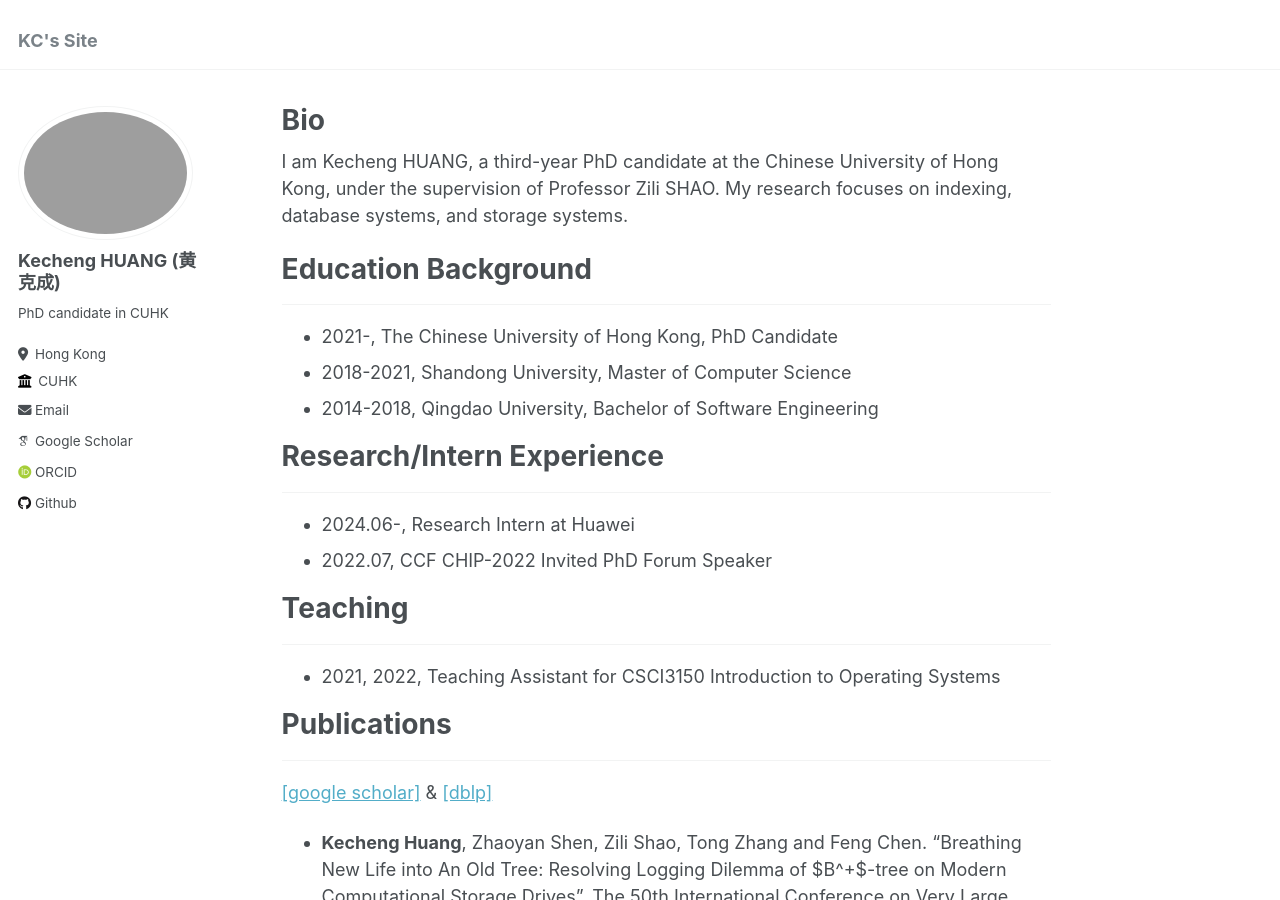
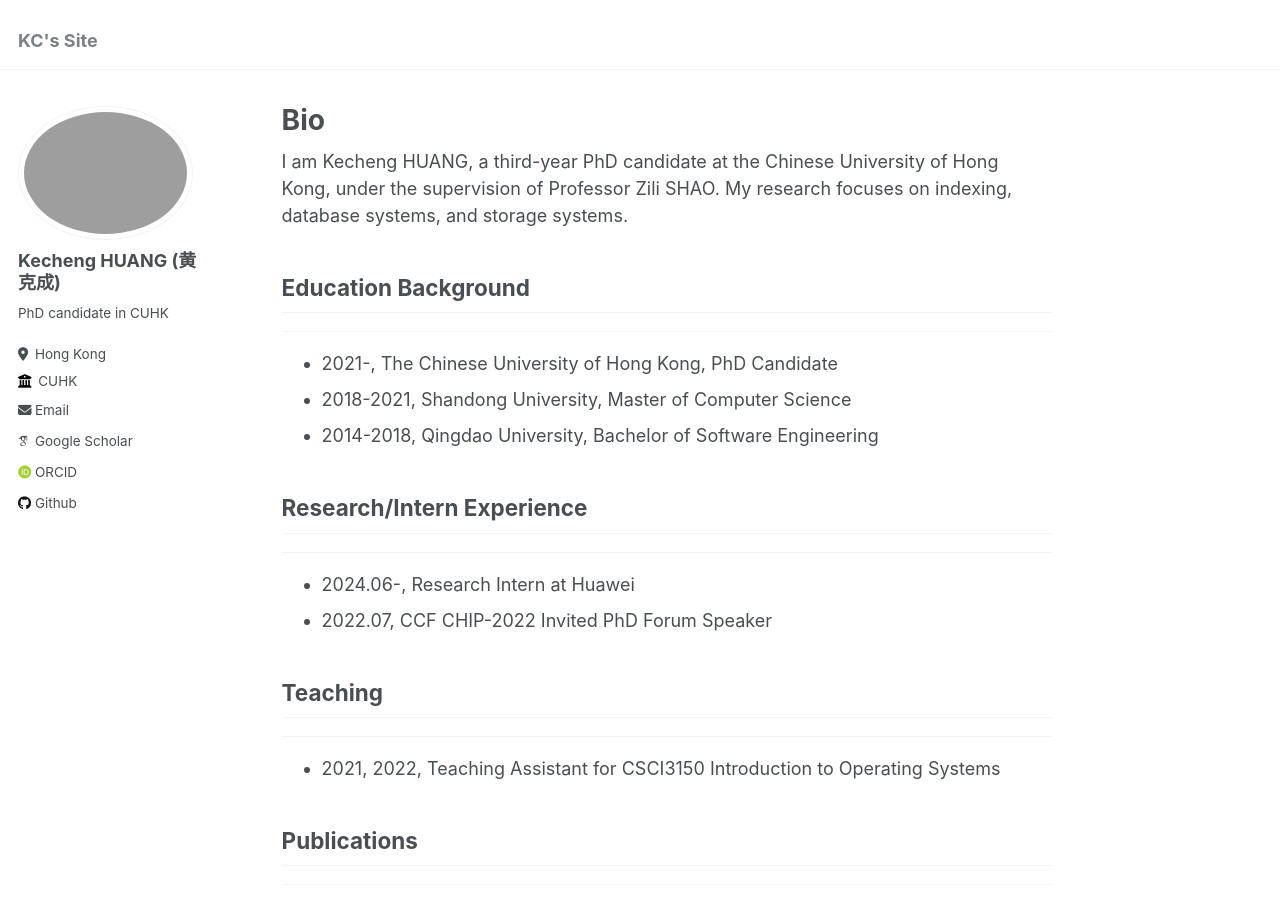
Before and after one commit to ericaloha/ericaloha.github.io, a Jekyll site: the page built from _pages/about.md, in a window 1280 px wide and 900 px high. Built offline with Jekyll 4.4.1, drawn with Linux system fonts in a browser that asks for light colours; some web fonts are replaced.

```diff
--- a/_pages/about.md
+++ b/_pages/about.md
@@ -7,7 +7,7 @@ author_profile: true
 
 I am Kecheng HUANG, a third-year PhD candidate at the Chinese University of Hong Kong, under the supervision of Professor Zili SHAO. My research focuses on indexing, database systems, and storage systems.
 
-# Education Background
+## Education Background
 
 ---
 
@@ -16,20 +16,20 @@ I am Kecheng HUANG, a third-year PhD candidate at the Chinese University of Hong
 - 2014-2018,      Qingdao University,                         Bachelor of Software Engineering
 
 
-# Research/Intern Experience
+## Research/Intern Experience
 
 ---
 
 - 2024.06-,        Research Intern at Huawei
 - 2022.07,         CCF CHIP-2022  Invited PhD Forum Speaker
 
-# Teaching
+## Teaching
 
 ---
 
 - 2021, 2022,       Teaching Assistant for CSCI3150 Introduction to Operating Systems
 
-# Publications
+## Publications
 
 ---
 
```
